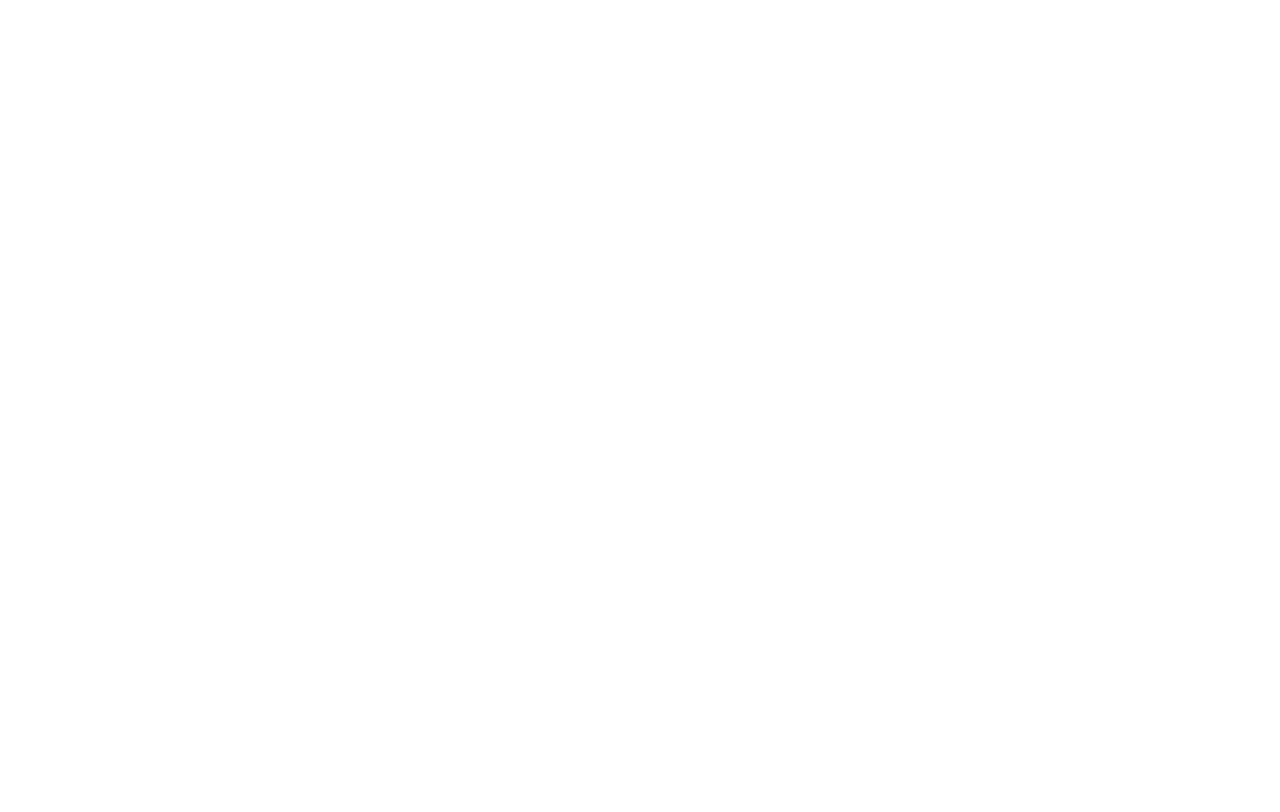
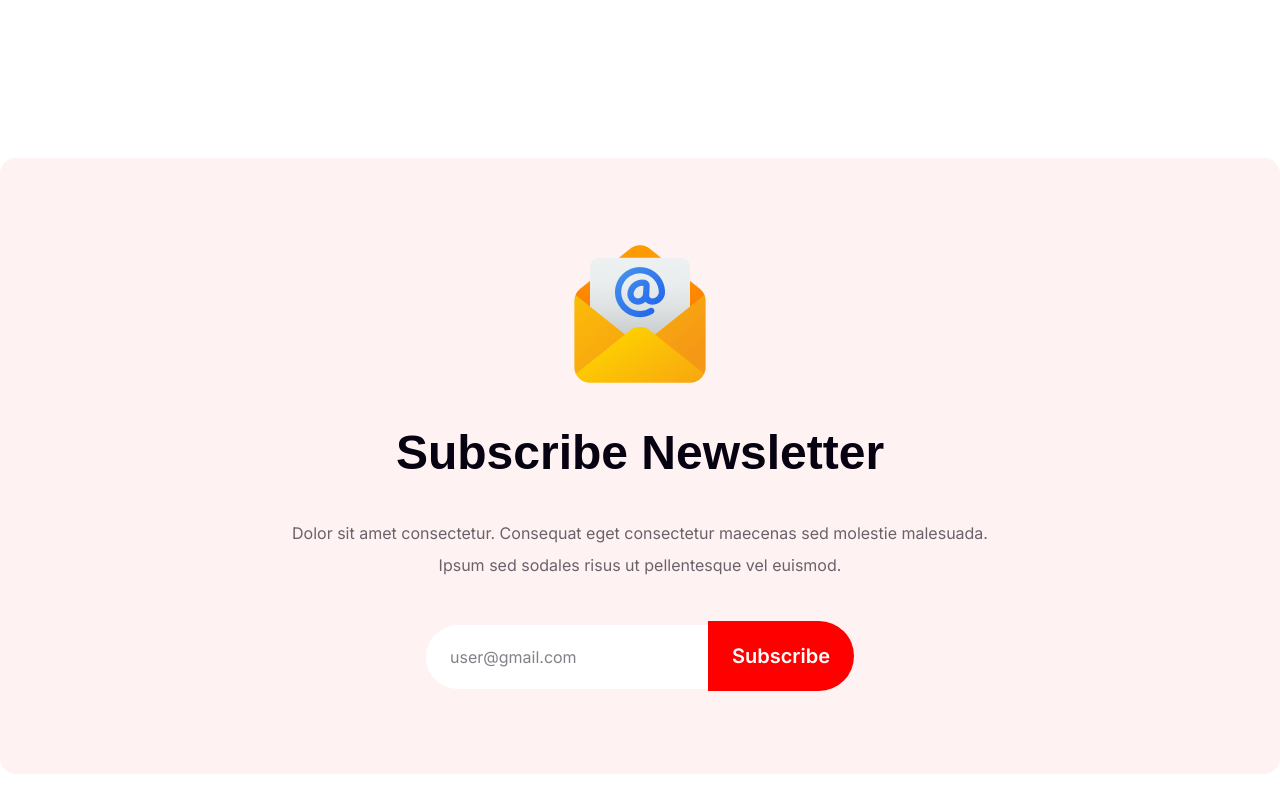
Before and after one commit to coderyeasin/new-year-offer, a React (Vite) app: page / in a window 1280 px wide. Shown: the part 5715-6527 px from the top of the page. Before the commit the page ends 5793 px from the top, so only its background shows below. Built offline with nearby package versions, Linux system fonts and the light colour scheme.

Commit message:
newsLetter

```diff
--- a/src/components/Home/Home.tsx
+++ b/src/components/Home/Home.tsx
@@ -5,6 +5,7 @@ import Offer from "../Offer/Offer";
 import WelcomeParty from "../WelcomeParty/WelcomeParty";
 import BestOffer from "../BestOffer/BestOffer";
 import ProductsPortfolio from "../ProductsPortfolio/ProductsPortfolio";
+import Newsletter from "../Newsletter/Newsletter";
 
 const Home = () => {
   return (
@@ -15,6 +16,7 @@ const Home = () => {
         <WelcomeParty />
         <BestOffer />
         <ProductsPortfolio />
+        <Newsletter />
       </Container>
     </Section>
   );
--- a/src/components/Newsletter/Newsletter.tsx
+++ b/src/components/Newsletter/Newsletter.tsx
@@ -1,10 +1,42 @@
 import React from "react";
+import Container from "../layout/Container";
+import Section from "../layout/Section";
 
 const Newsletter = () => {
   return (
-    <div>
-      <h3>Newsletter</h3>
-    </div>
+    <Container>
+      <Section className="mt-20">
+        <div className="bg-secondary/5 h-154 rounded-2xl py-20 flex flex-col justify-center items-center">
+          <div className="text-center mx-auto space-y-7">
+            <img
+              src="/icons/email.png"
+              alt="email"
+              className="h-[150px] w-[150px] mx-auto"
+            />
+            <h3 className="font-merriweather font-black text-[48px]">
+              Subscribe Newsletter
+            </h3>
+            <p className="font-inter text-[20xl] leading-8 text-TextPrimary/60">
+              Dolor sit amet consectetur. Consequat eget consectetur maecenas
+              sed molestie malesuada. <br /> Ipsum sed sodales risus ut
+              pellentesque vel euismod.{" "}
+            </p>
+          </div>
+          <div className="h-18 mt-10">
+            <input
+              type="email"
+              name="email"
+              id="email"
+              placeholder="user@gmail.com"
+              className="border-0 bg-white outline-0  py-5 px-6 rounded-bl-full rounded-tl-full"
+            />
+            <button className="bg-secondary font-inter font-semibold text-[20px] text-white py-5 px-6 rounded-tr-full rounded-br-full">
+              Subscribe
+            </button>
+          </div>
+        </div>
+      </Section>
+    </Container>
   );
 };
 
```
